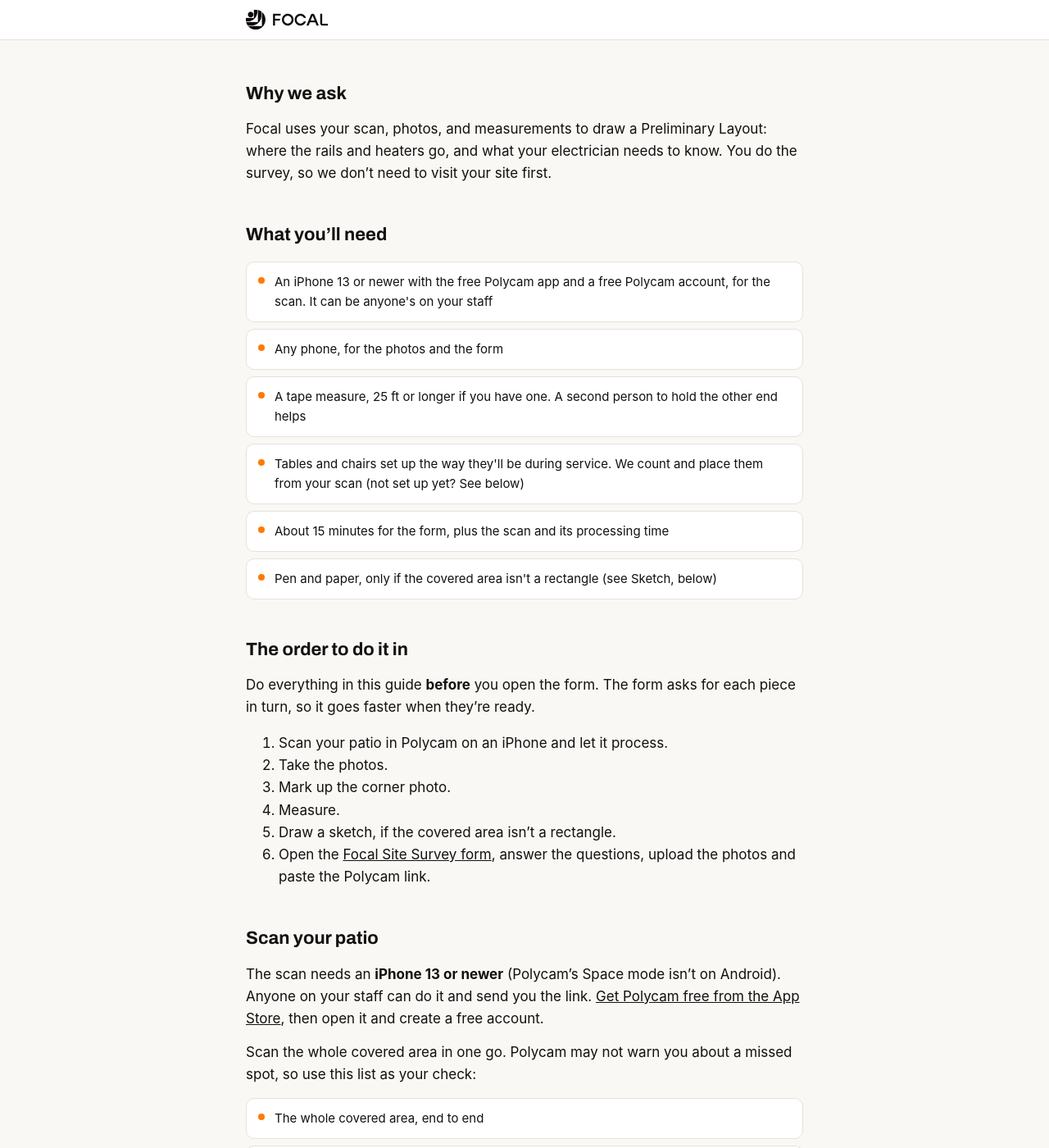
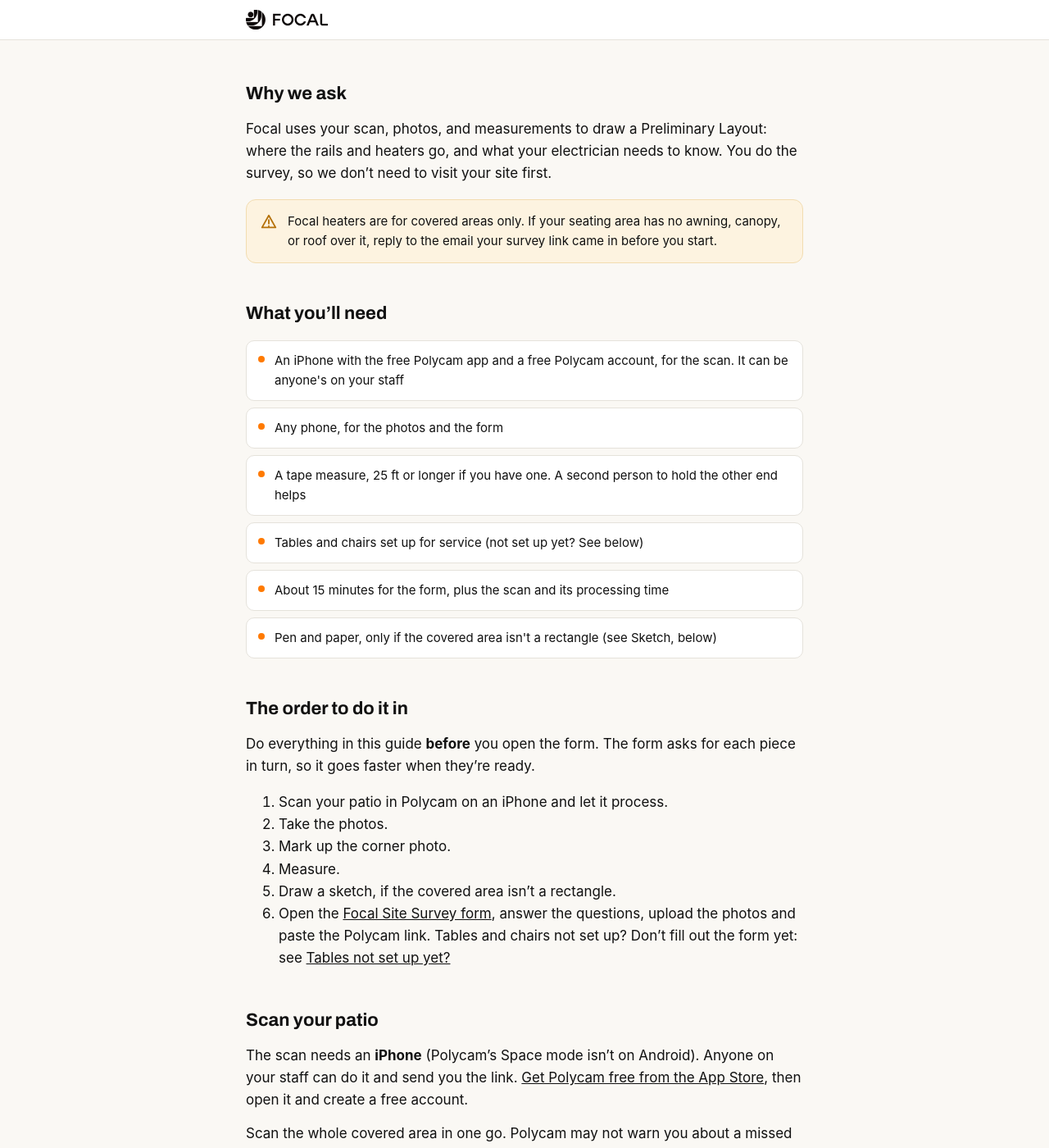
Before and after one commit to BeamT/external-docs, a Jekyll site: the page built from _guides/survey-your-patio.md, in a window 1280 px wide and 1400 px high, scrolled down 604 px. Shown: the whole window at 82% size. Built offline with Jekyll 4.4.1, drawn with Linux system fonts in a browser that asks for light colours; some web fonts are replaced; some of the changed text lies outside the part shown.

Commit message:
Survey guide: any iPhone, covered patios only, hold the form if tables aren't set up
Co-Authored-By: Claude Opus 5.5 (1M context) <noreply@anthropic.com>

```diff
--- a/_guides/survey-your-patio.md
+++ b/_guides/survey-your-patio.md
@@ -28,9 +28,11 @@ updated: "2026-09-24"
 
 Focal uses your scan, photos, and measurements to draw a Preliminary Layout: where the rails and heaters go, and what your electrician needs to know. You do the survey, so we don't need to visit your site first.
 
+{% include warn.html text="Focal heaters are for covered areas only. If your seating area has no awning, canopy, or roof over it, reply to the email your survey link came in before you start." %}
+
 ## What you'll need
 
-{% include checklist.html items="An iPhone 13 or newer with the free Polycam app and a free Polycam account, for the scan. It can be anyone's on your staff | Any phone, for the photos and the form | A tape measure, 25 ft or longer if you have one. A second person to hold the other end helps | Tables and chairs set up the way they'll be during service. We count and place them from your scan (not set up yet? See below) | About 15 minutes for the form, plus the scan and its processing time | Pen and paper, only if the covered area isn't a rectangle (see Sketch, below)" %}
+{% include checklist.html items="An iPhone with the free Polycam app and a free Polycam account, for the scan. It can be anyone's on your staff | Any phone, for the photos and the form | A tape measure, 25 ft or longer if you have one. A second person to hold the other end helps | Tables and chairs set up for service (not set up yet? See below) | About 15 minutes for the form, plus the scan and its processing time | Pen and paper, only if the covered area isn't a rectangle (see Sketch, below)" %}
 
 ## The order to do it in
 
@@ -41,11 +43,11 @@ Do everything in this guide **before** you open the form. The form asks for each
 3. Mark up the corner photo.
 4. Measure.
 5. Draw a sketch, if the covered area isn't a rectangle.
-6. Open the [Focal Site Survey form](https://form.typeform.com/to/DQXI87AN), answer the questions, upload the photos and paste the Polycam link.
+6. Open the [Focal Site Survey form](https://form.typeform.com/to/DQXI87AN), answer the questions, upload the photos and paste the Polycam link. Tables and chairs not set up? Don't fill out the form yet: see [Tables not set up yet?](#tables-not-set-up-yet)
 
 ## Scan your patio
 
-The scan needs an **iPhone 13 or newer** (Polycam's Space mode isn't on Android). Anyone on your staff can do it and send you the link. [Get Polycam free from the App Store](https://apps.apple.com/us/app/polycam-3d-scanner-lidar-360/id1532482376), then open it and create a free account.
+The scan needs an **iPhone** (Polycam's Space mode isn't on Android). Anyone on your staff can do it and send you the link. [Get Polycam free from the App Store](https://apps.apple.com/us/app/polycam-3d-scanner-lidar-360/id1532482376), then open it and create a free account.
 
 Scan the whole covered area in one go. Polycam may not warn you about a missed spot, so use this list as your check:
 
@@ -137,11 +139,11 @@ You only need a sketch if **the covered area isn't a rectangle**. L-shapes, angl
 
 ## Tables not set up yet?
 
-If your patio is new or the furniture is put away, do the scan, photos, and measurements anyway. Then **reply to the email your survey link came in**, and a Focal team member will set up a video call to plan where the tables go.
+If your patio is new or the furniture is put away, do the scan, photos, and measurements anyway. **Don't fill out the form yet.** Instead, **reply to the email your survey link came in**, and a Focal team member will set up a video call to plan where the tables go.
 
 ## Can't get a scan?
 
-If no one on your staff has an iPhone that can scan, the scan won't work, or we find it doesn't show enough, a Focal team member will set up a guided video call and walk through your patio with you.
+If no one on your staff has an iPhone, the scan won't work, or we find it doesn't show enough, a Focal team member will set up a guided video call and walk through your patio with you.
 
 To ask for one, **reply to the email your survey link came in.**
 
```
